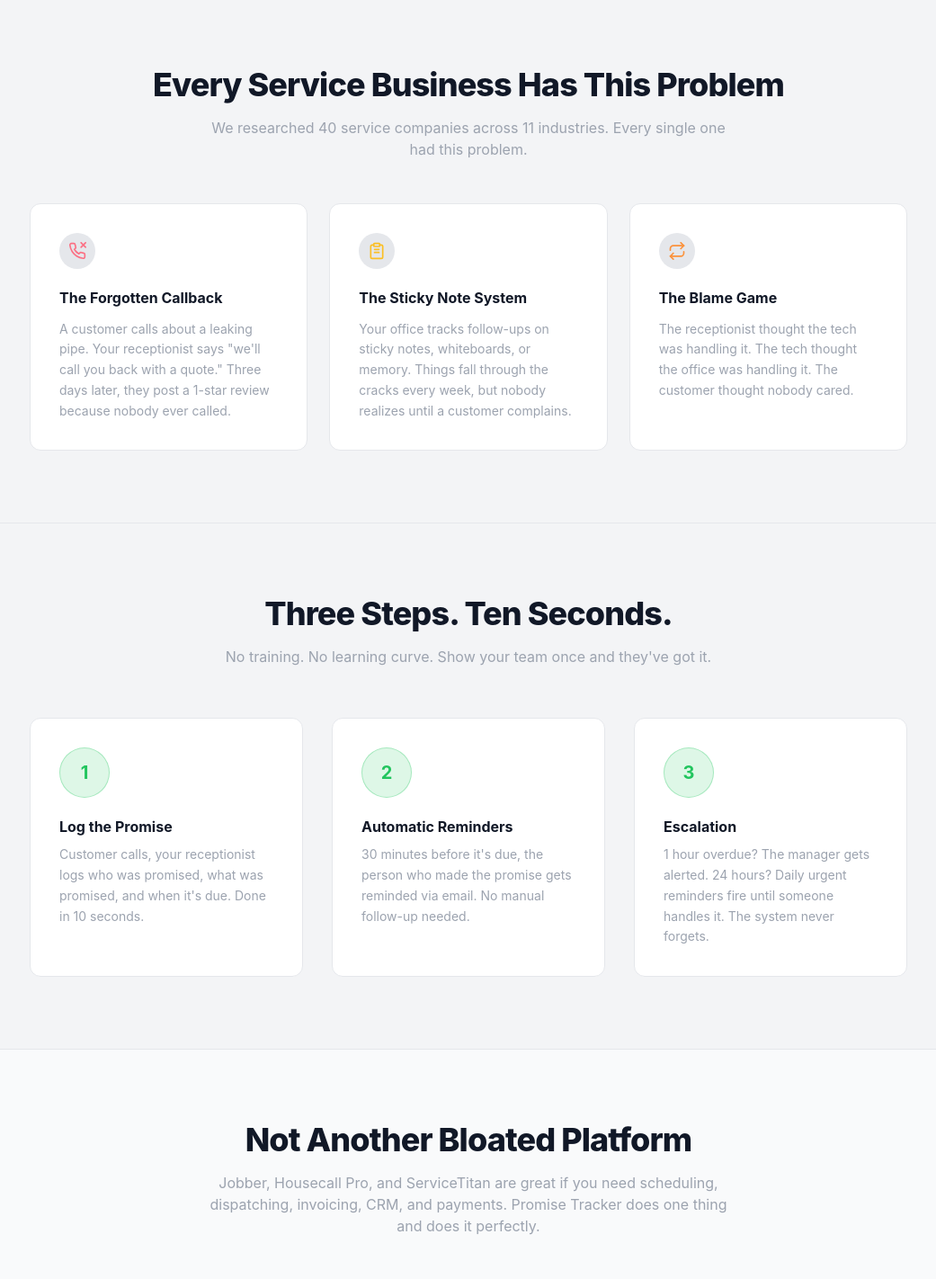
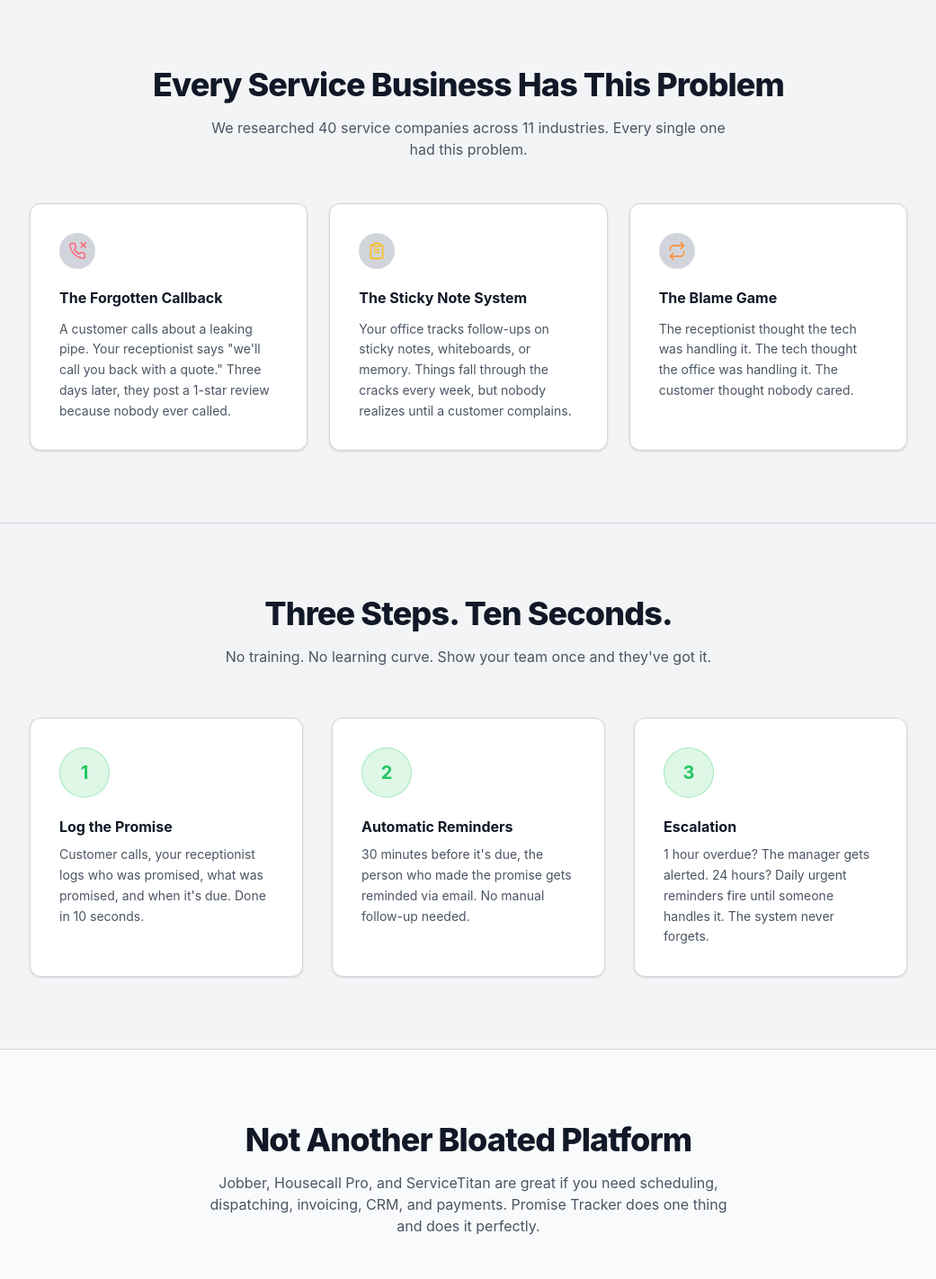
Before and after one commit to jobblixor/promise-tracker-mvp, a React (Vite) app: page / in a window 1280 px wide. Shown: the part 840-2262 px from the top of the page at 90% size, without its empty margins (119-1160 px from the left). Built offline with nearby package versions, Linux system fonts and the light colour scheme; no server answers.

Commit message:
Light mode contrast improvements: darker borders, shadows, stronger text

```diff
--- a/src/components/Dashboard.jsx
+++ b/src/components/Dashboard.jsx
@@ -239,7 +239,7 @@ export default function Dashboard() {
             <h2 className="text-xl font-extrabold text-text-primary mb-2">
               {plan === 'trial_expired' ? 'Free Trial Unavailable' : 'Your free trial has ended'}
             </h2>
-            <p className="text-sm text-text-muted mb-6">
+            <p className="text-sm text-text-secondary mb-6">
               {plan === 'trial_expired'
                 ? 'A free trial has already been used with this account information. Subscribe to Promise Tracker Pro for $39/month to get started.'
                 : 'Your free trial has ended. Upgrade to Promise Tracker Pro for $39/month to continue.'}
@@ -276,7 +276,7 @@ export default function Dashboard() {
       <div className="flex flex-col sm:flex-row sm:items-center sm:justify-between gap-4 mb-10 animate-fade-in-up">
         <div>
           <h1 className="text-[28px] font-extrabold text-text-primary tracking-tight">Dashboard</h1>
-          <p className="text-sm text-text-muted mt-1.5 font-normal">Track and manage customer promises</p>
+          <p className="text-sm text-text-secondary mt-1.5 font-normal">Track and manage customer promises</p>
         </div>
         <button
           onClick={() => setFormOpen(true)}
@@ -347,7 +347,7 @@ export default function Dashboard() {
           <div className="text-center py-20 animate-fade-in-up">
             <div className="text-4xl mb-4">{emptyMessages[activeTab].icon}</div>
             <p className="text-base font-semibold text-text-secondary mb-1">{emptyMessages[activeTab].title}</p>
-            <p className="text-sm text-text-muted mb-5">{emptyMessages[activeTab].subtitle}</p>
+            <p className="text-sm text-text-secondary mb-5">{emptyMessages[activeTab].subtitle}</p>
             {activeTab === 'all' && promises.length === 0 && (
               <button
                 onClick={() => setFormOpen(true)}
--- a/src/components/Layout.jsx
+++ b/src/components/Layout.jsx
@@ -68,7 +68,7 @@ export default function Layout({ children }) {
   return (
     <div className="flex h-screen bg-bg-primary">
       {/* Desktop Sidebar */}
-      <aside className="hidden md:flex flex-col w-64 bg-gradient-to-b from-bg-card via-bg-card to-bg-primary/80 border-r border-border/60">
+      <aside className="hidden md:flex flex-col w-64 bg-gradient-to-b from-bg-card via-bg-card to-bg-primary/80 border-r border-border">
         {/* Brand */}
         <div className="p-6 pb-5">
           <h1 className="text-lg font-extrabold text-text-primary flex items-center gap-3 tracking-tight">
@@ -172,7 +172,7 @@ export default function Layout({ children }) {
       </main>
 
       {/* Mobile Bottom Nav */}
-      <nav className="md:hidden fixed bottom-0 left-0 right-0 bg-bg-card/90 backdrop-blur-xl border-t border-border/60 flex justify-around py-2.5 z-50">
+      <nav className="md:hidden fixed bottom-0 left-0 right-0 bg-bg-card/90 backdrop-blur-xl border-t border-border flex justify-around py-2.5 z-50">
         {navItems.map((item) => {
           const isActive = location.pathname === item.to;
           return (
--- a/src/index.css
+++ b/src/index.css
@@ -4,7 +4,7 @@
   --color-bg-primary:    #f9fafb;   /* light gray background */
   --color-bg-card:       #ffffff;   /* white cards */
   --color-bg-card-hover: #f3f4f6;   /* light gray hover */
-  --color-border:        #e5e7eb;   /* light gray borders */
+  --color-border:        #d1d5db;   /* light gray borders */
   --color-accent:        #22c55e;   /* keep green */
   --color-accent-hover:  #16a34a;   /* keep green hover */
   --color-text-primary:  #111827;   /* dark text for headings */
--- a/src/pages/AdminAffiliatePage.jsx
+++ b/src/pages/AdminAffiliatePage.jsx
@@ -42,7 +42,7 @@ function PlanBadge({ plan }) {
 
 function StatCard({ label, value, sub }) {
   return (
-    <div className="bg-bg-card border border-border rounded-xl p-5">
+    <div className="bg-bg-card border border-border shadow-sm rounded-xl p-5">
       <p className="text-[12px] font-medium text-text-secondary uppercase tracking-wider mb-1">{label}</p>
       <p className="text-2xl font-bold text-text-primary">{value}</p>
       {sub && <p className="text-[12px] text-text-muted mt-1">{sub}</p>}
@@ -287,7 +287,7 @@ export default function AdminAffiliatePage() {
             <section>
               <h2 className="text-[13px] font-semibold text-text-secondary uppercase tracking-wider mb-4">Affiliates</h2>
               {affiliates.length === 0 ? (
-                <div className="bg-bg-card border border-border rounded-xl p-10 text-center">
+                <div className="bg-bg-card border border-border shadow-sm rounded-xl p-10 text-center">
                   <p className="text-text-secondary text-sm">No affiliates yet.</p>
                   <p className="text-text-muted text-[12px] mt-1">Add affiliate docs manually in Firestore under the <code className="text-accent">affiliates</code> collection.</p>
                 </div>
@@ -299,7 +299,7 @@ export default function AdminAffiliatePage() {
                     return (
                       <div
                         key={affiliate.id}
-                        className={`bg-bg-card border rounded-xl overflow-hidden transition-all duration-200 ${
+                        className={`bg-bg-card border rounded-xl shadow-sm overflow-hidden transition-all duration-200 ${
                           isSelected ? 'border-accent/40' : 'border-border hover:border-border/60'
                         }`}
                       >
--- a/src/pages/LandingPage.jsx
+++ b/src/pages/LandingPage.jsx
@@ -68,7 +68,7 @@ export default function LandingPage() {
             </span>{' '}
             Makes Sure They Do.
           </h1>
-          <p className="hero-animate hero-delay-3 text-lg sm:text-xl text-text-muted max-w-2xl mx-auto mb-10 leading-relaxed">
+          <p className="hero-animate hero-delay-3 text-lg sm:text-xl text-text-secondary max-w-2xl mx-auto mb-10 leading-relaxed">
             The simple follow-up tool for service businesses. Log every customer promise. Get automatic reminders. Escalate when things slip. Nothing gets forgotten.
           </p>
           <div className="hero-animate hero-delay-4 flex flex-col sm:flex-row items-center justify-center gap-4">
@@ -94,13 +94,13 @@ export default function LandingPage() {
           <h2 className="text-3xl sm:text-4xl font-extrabold text-text-primary text-center mb-4 tracking-tight">
             Every Service Business Has This Problem
           </h2>
-          <p className="text-text-muted text-center mb-12 max-w-xl mx-auto">
+          <p className="text-text-secondary text-center mb-12 max-w-xl mx-auto">
             We researched 40 service companies across 11 industries. Every single one had this problem.
           </p>
           <div className="grid grid-cols-1 md:grid-cols-3 gap-6">
 
             {/* Card 1 */}
-            <div className="bg-bg-card border border-border rounded-xl p-8 transition-all duration-300 hover:-translate-y-1">
+            <div className="bg-bg-card border border-border shadow-sm rounded-xl p-8 transition-all duration-300 hover:-translate-y-1">
               <div className="w-10 h-10 rounded-full bg-border flex items-center justify-center mb-5">
                 <svg width="20" height="20" viewBox="0 0 24 24" fill="none" stroke="#fb7185" strokeWidth="2" strokeLinecap="round" strokeLinejoin="round">
                   <path d="M22 16.92v3a2 2 0 0 1-2.18 2 19.79 19.79 0 0 1-8.63-3.07 19.5 19.5 0 0 1-6-6 19.79 19.79 0 0 1-3.07-8.67A2 2 0 0 1 4.11 2h3a2 2 0 0 1 2 1.72c.127.96.361 1.903.7 2.81a2 2 0 0 1-.45 2.11L8.09 9.91a16 16 0 0 0 6 6l1.27-1.27a2 2 0 0 1 2.11-.45c.907.339 1.85.573 2.81.7A2 2 0 0 1 22 16.92z"/>
@@ -109,13 +109,13 @@ export default function LandingPage() {
                 </svg>
               </div>
               <h3 className="text-text-primary font-bold text-base mb-3">The Forgotten Callback</h3>
-              <p className="text-text-muted text-sm leading-relaxed">
+              <p className="text-text-secondary text-sm leading-relaxed">
                 A customer calls about a leaking pipe. Your receptionist says "we'll call you back with a quote." Three days later, they post a 1-star review because nobody ever called.
               </p>
             </div>
 
             {/* Card 2 */}
-            <div className="bg-bg-card border border-border rounded-xl p-8 transition-all duration-300 hover:-translate-y-1">
+            <div className="bg-bg-card border border-border shadow-sm rounded-xl p-8 transition-all duration-300 hover:-translate-y-1">
               <div className="w-10 h-10 rounded-full bg-border flex items-center justify-center mb-5">
                 <svg width="20" height="20" viewBox="0 0 24 24" fill="none" stroke="#fbbf24" strokeWidth="2" strokeLinecap="round" strokeLinejoin="round">
                   <path d="M16 4h2a2 2 0 0 1 2 2v14a2 2 0 0 1-2 2H6a2 2 0 0 1-2-2V6a2 2 0 0 1 2-2h2"/>
@@ -125,13 +125,13 @@ export default function LandingPage() {
                 </svg>
               </div>
               <h3 className="text-text-primary font-bold text-base mb-3">The Sticky Note System</h3>
-              <p className="text-text-muted text-sm leading-relaxed">
+              <p className="text-text-secondary text-sm leading-relaxed">
                 Your office tracks follow-ups on sticky notes, whiteboards, or memory. Things fall through the cracks every week, but nobody realizes until a customer complains.
               </p>
             </div>
 
             {/* Card 3 */}
-            <div className="bg-bg-card border border-border rounded-xl p-8 transition-all duration-300 hover:-translate-y-1">
+            <div className="bg-bg-card border border-border shadow-sm rounded-xl p-8 transition-all duration-300 hover:-translate-y-1">
               <div className="w-10 h-10 rounded-full bg-border flex items-center justify-center mb-5">
                 <svg width="20" height="20" viewBox="0 0 24 24" fill="none" stroke="#fb923c" strokeWidth="2" strokeLinecap="round" strokeLinejoin="round">
                   <polyline points="17 1 21 5 17 9"/>
@@ -141,7 +141,7 @@ export default function LandingPage() {
                 </svg>
               </div>
               <h3 className="text-text-primary font-bold text-base mb-3">The Blame Game</h3>
-              <p className="text-text-muted text-sm leading-relaxed">
+              <p className="text-text-secondary text-sm leading-relaxed">
                 The receptionist thought the tech was handling it. The tech thought the office was handling it. The customer thought nobody cared.
               </p>
             </div>
@@ -156,38 +156,38 @@ export default function LandingPage() {
           <h2 className="text-3xl sm:text-4xl font-extrabold text-text-primary text-center mb-4 tracking-tight">
             Three Steps. Ten Seconds.
           </h2>
-          <p className="text-text-muted text-center mb-14 max-w-xl mx-auto">
+          <p className="text-text-secondary text-center mb-14 max-w-xl mx-auto">
             No training. No learning curve. Show your team once and they've got it.
           </p>
 
           <div className="relative grid grid-cols-1 md:grid-cols-3 gap-8">
 
-            <div className="bg-bg-card border border-border rounded-xl p-8 flex flex-col items-start">
+            <div className="bg-bg-card border border-border shadow-sm rounded-xl p-8 flex flex-col items-start">
               <div className="w-14 h-14 rounded-full bg-accent/15 border border-accent/30 flex items-center justify-center text-accent font-bold text-xl mb-5 shrink-0">
                 1
               </div>
               <h3 className="text-text-primary font-bold text-base mb-2">Log the Promise</h3>
-              <p className="text-text-muted text-sm leading-relaxed">
+              <p className="text-text-secondary text-sm leading-relaxed">
                 Customer calls, your receptionist logs who was promised, what was promised, and when it's due. Done in 10 seconds.
               </p>
             </div>
 
-            <div className="bg-bg-card border border-border rounded-xl p-8 flex flex-col items-start">
+            <div className="bg-bg-card border border-border shadow-sm rounded-xl p-8 flex flex-col items-start">
               <div className="w-14 h-14 rounded-full bg-accent/15 border border-accent/30 flex items-center justify-center text-accent font-bold text-xl mb-5 shrink-0">
                 2
               </div>
               <h3 className="text-text-primary font-bold text-base mb-2">Automatic Reminders</h3>
-              <p className="text-text-muted text-sm leading-relaxed">
+              <p className="text-text-secondary text-sm leading-relaxed">
                 30 minutes before it's due, the person who made the promise gets reminded via email. No manual follow-up needed.
               </p>
             </div>
 
-            <div className="bg-bg-card border border-border rounded-xl p-8 flex flex-col items-start">
+            <div className="bg-bg-card border border-border shadow-sm rounded-xl p-8 flex flex-col items-start">
               <div className="w-14 h-14 rounded-full bg-accent/15 border border-accent/30 flex items-center justify-center text-accent font-bold text-xl mb-5 shrink-0">
                 3
               </div>
               <h3 className="text-text-primary font-bold text-base mb-2">Escalation</h3>
-              <p className="text-text-muted text-sm leading-relaxed">
+              <p className="text-text-secondary text-sm leading-relaxed">
                 1 hour overdue? The manager gets alerted. 24 hours? Daily urgent reminders fire until someone handles it. The system never forgets.
               </p>
             </div>
@@ -202,11 +202,11 @@ export default function LandingPage() {
           <h2 className="text-3xl sm:text-4xl font-extrabold text-text-primary text-center mb-4 tracking-tight">
             Not Another Bloated Platform
           </h2>
-          <p className="text-text-muted text-center mb-12 max-w-xl mx-auto">
+          <p className="text-text-secondary text-center mb-12 max-w-xl mx-auto">
             Jobber, Housecall Pro, and ServiceTitan are great if you need scheduling, dispatching, invoicing, CRM, and payments. Promise Tracker does one thing and does it perfectly.
           </p>
 
-          <div className="bg-bg-card border border-border rounded-xl overflow-hidden">
+          <div className="bg-bg-card border border-border shadow-sm rounded-xl overflow-hidden">
             {/* Header row */}
             <div className="grid grid-cols-3 border-b border-border">
               <div className="px-6 py-4 text-text-muted text-sm font-medium" />
@@ -249,11 +249,11 @@ export default function LandingPage() {
           <h2 className="text-3xl sm:text-4xl font-extrabold text-text-primary mb-4 tracking-tight">
             Simple Pricing. No Surprises.
           </h2>
-          <p className="text-text-muted mb-12 max-w-lg mx-auto">
+          <p className="text-text-secondary mb-12 max-w-lg mx-auto">
             One plan. Everything included. Cancel anytime.
           </p>
 
-          <div className="relative max-w-sm mx-auto rounded-2xl border-2 border-green-500 bg-bg-card p-8">
+          <div className="relative max-w-sm mx-auto rounded-2xl border-2 border-green-500 shadow-sm bg-bg-card p-8">
               <div className="text-7xl font-black text-text-primary mb-1">$39</div>
               <div className="text-text-muted text-sm mb-8">per month</div>
 
--- a/src/pages/PricingPage.jsx
+++ b/src/pages/PricingPage.jsx
@@ -69,10 +69,10 @@ export default function PricingPage() {
       <div className="p-5 md:p-10 max-w-xl mx-auto animate-fade-in-up">
         <div className="text-center mb-10">
           <h1 className="text-[28px] font-extrabold text-text-primary tracking-tight">Upgrade to Pro</h1>
-          <p className="text-sm text-text-muted mt-1.5">Everything you need to track every promise</p>
+          <p className="text-sm text-text-secondary mt-1.5">Everything you need to track every promise</p>
         </div>
 
-        <div className="bg-bg-card border border-border rounded-2xl p-8">
+        <div className="bg-bg-card border border-border shadow-sm rounded-2xl p-8">
           {/* Price */}
           <div className="text-center mb-8">
             <div className="flex items-baseline justify-center gap-1">
--- a/src/pages/TeamPage.jsx
+++ b/src/pages/TeamPage.jsx
@@ -46,7 +46,7 @@ function MemberCard({ member, isOwner, currentUserId, onRemove, onRoleChange })
       : '—';
 
   return (
-    <div className="group bg-bg-card border border-border/40 rounded-xl p-5 hover:border-border/70 hover:bg-bg-card-hover transition-all duration-200 animate-fade-in-up">
+    <div className="group bg-bg-card border border-border/40 shadow-sm rounded-xl p-5 hover:border-border/70 hover:bg-bg-card-hover transition-all duration-200 animate-fade-in-up">
       <div className="flex items-start justify-between gap-3">
         <div className="flex items-start gap-3.5">
           <div className={`w-10 h-10 rounded-full flex items-center justify-center text-sm font-bold ring-1 shrink-0 ${
```
Also changed, not shown: src/pages/SettingsPage.jsx (+5 -5 lines).
